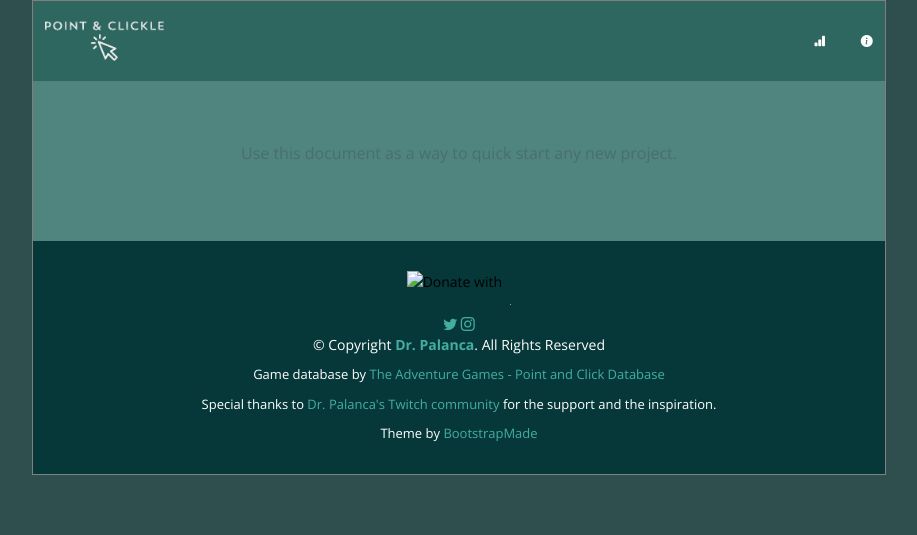
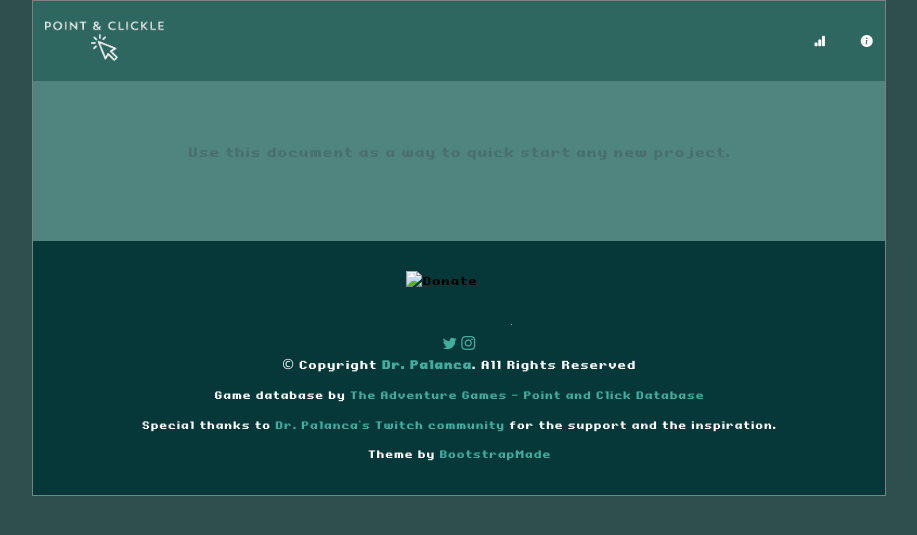
Before and after one commit to javipalanca/pointandclickle, a Django app: template point_and_clickle/templates/base_amoeba.html in a window 1280 px wide. Shown: the top 535 px of the page, without its empty margins (181-1098 px from the left). Run offline with Django 3.2, Linux system fonts and the light colour scheme; the template is opened without the code that fills it, so the values that code supplies are empty; parts of the project's set-up code (start-up, migrations or seed data) failed here and were passed over; some libraries are stand-ins or nearby versions; grey boxes are pictures that could not be loaded.

Commit message:
Changed font.

```diff
--- a/point_and_clickle/static/css/style.css
+++ b/point_and_clickle/static/css/style.css
@@ -8,8 +8,17 @@
 /*--------------------------------------------------------------
 # General
 --------------------------------------------------------------*/
+@font-face {
+  font-family: onesr;
+  src: url('../fonts/onesize.ttf');
+}
+@font-face {
+  font-family: onesrborder;
+  src: url('../fonts/onesr.ttf');
+}
+
 body {
-  font-family: "Open Sans", sans-serif;
+  font-family: "onesr", "Open Sans", sans-serif;
   /*color: #777;*/
 }
 
@@ -24,7 +33,7 @@ a:hover {
 }
 
 h1, h2, h3, h4, h5, h6, .font-primary {
-  font-family: "Lato", sans-serif;
+  font-family: "onesr", "Lato", sans-serif;
 }
 
 /*--------------------------------------------------------------
@@ -192,7 +201,7 @@ section {
   align-items: center;
   justify-content: space-between;
   padding: 10px 0 10px 30px;
-  font-family: "Open Sans", sans-serif;
+  font-family: "onesr", "Open Sans", sans-serif;
   font-size: 14px;
   color: #d2ece9;
   white-space: nowrap;
@@ -395,7 +404,7 @@ section {
   font-weight: 300;
 }
 #hero .btn-get-started {
-  font-family: "Lato", sans-serif;
+  font-family: "onesr", "Lato", sans-serif;
   font-weight: 400;
   font-size: 16px;
   letter-spacing: 1px;
@@ -505,7 +514,7 @@ section {
   color: #fff;
 }
 .call-to-action .cta-btn {
-  font-family: "Lato", sans-serif;
+  font-family: "onesr", "Lato", sans-serif;
   font-weight: 400;
   font-size: 16px;
   letter-spacing: 1px;
@@ -672,7 +681,7 @@ section {
 .faq .faq-list .question {
   display: block;
   position: relative;
-  font-family: "Lato", sans-serif;
+  font-family: "onesr", "Lato", sans-serif;
   font-size: 18px;
   line-height: 24px;
   font-weight: 400;
@@ -769,7 +778,7 @@ section {
 .contact .contact-about p {
   font-size: 14px;
   line-height: 24px;
-  font-family: "Lato", sans-serif;
+  font-family: "onesr", "Lato", sans-serif;
   color: #888;
 }
 .contact .social-links {
```
Also changed, not shown: point_and_clickle/static/fonts/onesize.ttf (added), point_and_clickle/static/fonts/onesr.ttf (added), 1 other file.
